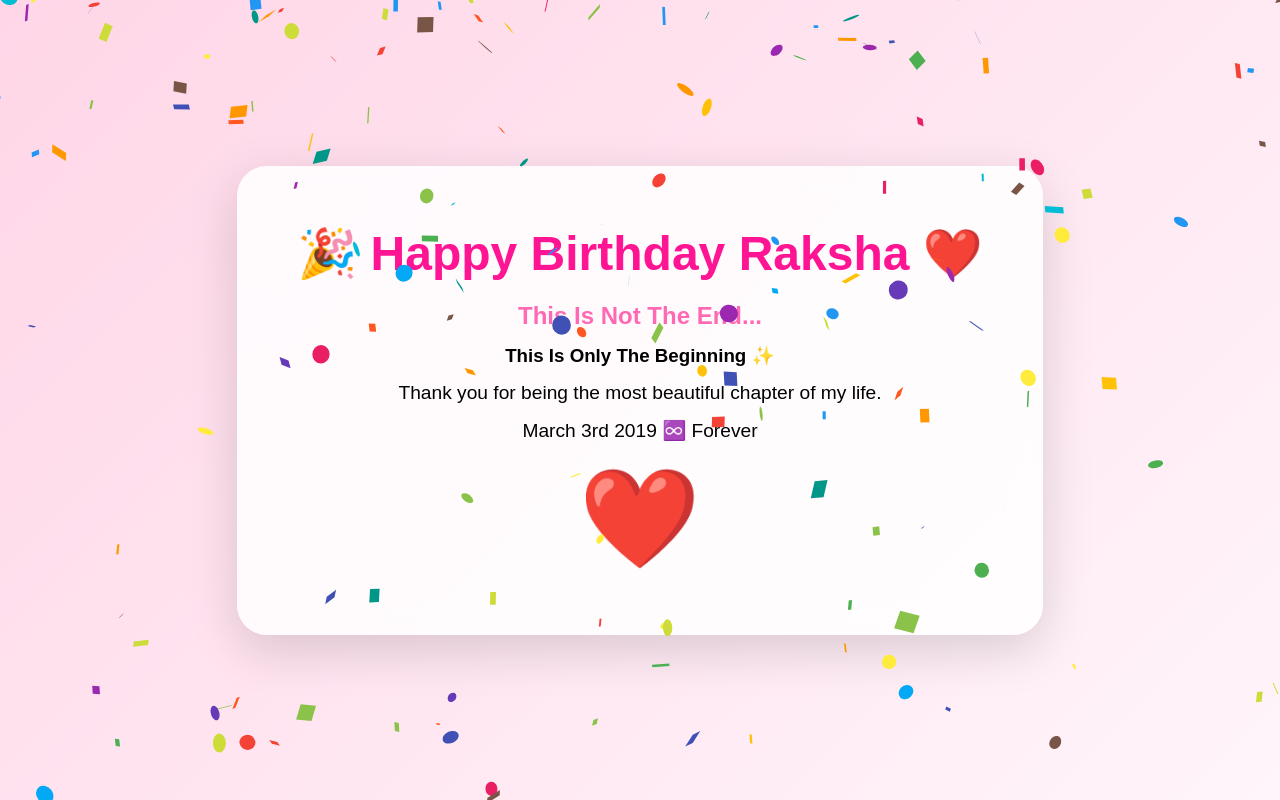
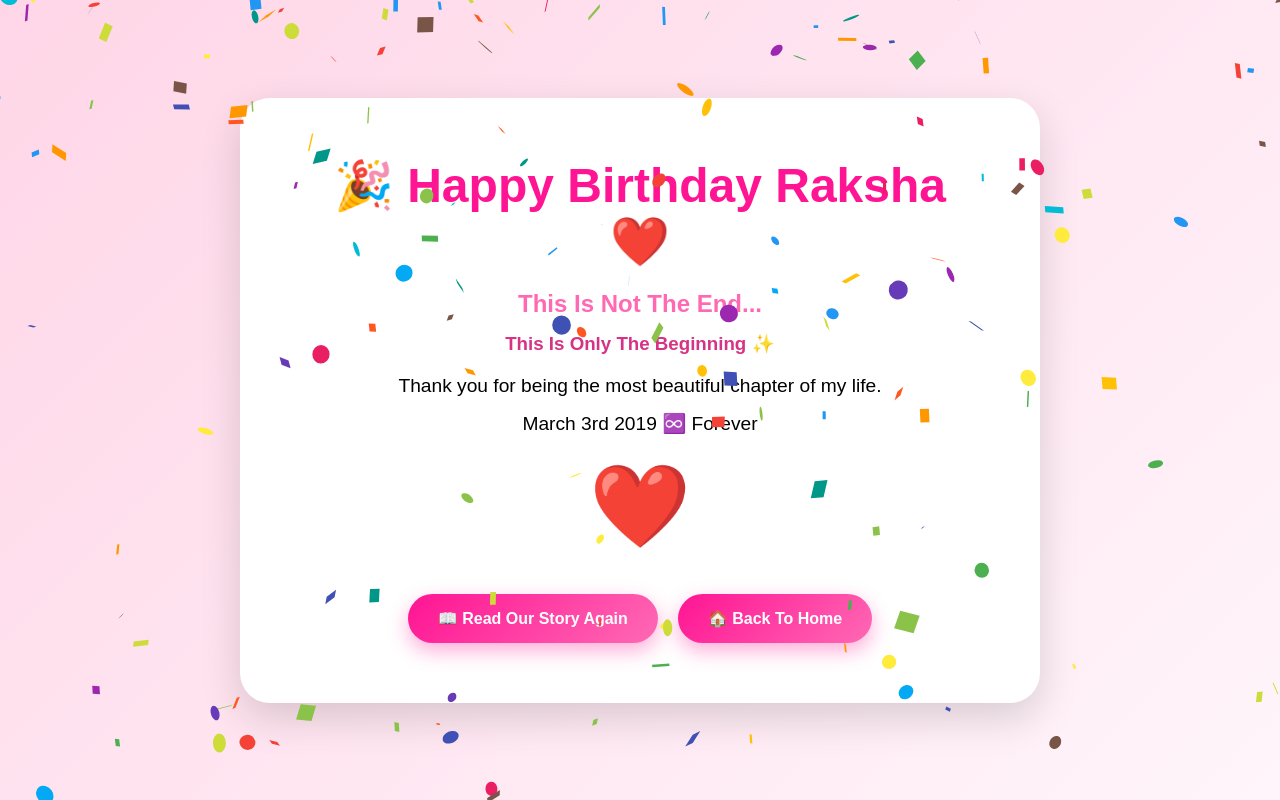
Before and after one commit to abhishekpr86/Birthday-Wishes, a React (Vite) app: page /celebration in a window 1280 px wide. Built offline with nearby package versions, Linux system fonts and the light colour scheme.

Commit message:
Added Celebration page

```diff
--- a/src/pages/CelebrationPage.jsx
+++ b/src/pages/CelebrationPage.jsx
@@ -1,6 +1,9 @@
 import Confetti from "react-confetti";
+import { useNavigate } from "react-router-dom";
 
 function CelebrationPage() {
+  const navigate = useNavigate();
+
   return (
     <div className="celebration-page">
 
@@ -8,17 +11,11 @@ function CelebrationPage() {
 
       <div className="celebration-card">
 
-        <h1>
-          🎉 Happy Birthday Raksha ❤️
-        </h1>
+        <h1>🎉 Happy Birthday Raksha ❤️</h1>
 
-        <h2>
-          This Is Not The End...
-        </h2>
+        <h2>This Is Not The End...</h2>
 
-        <h3>
-          This Is Only The Beginning ✨
-        </h3>
+        <h3>This Is Only The Beginning ✨</h3>
 
         <p>
           Thank you for being the most beautiful
@@ -33,6 +30,24 @@ function CelebrationPage() {
           ❤️
         </div>
 
+        <div className="celebration-actions">
+
+          <button
+            className="celebration-btn"
+            onClick={() => navigate("/story/1")}
+          >
+            📖 Read Our Story Again
+          </button>
+
+          <button
+            className="celebration-btn"
+            onClick={() => navigate("/home")}
+          >
+            🏠 Back To Home
+          </button>
+
+        </div>
+
       </div>
 
     </div>
--- a/src/styles.css
+++ b/src/styles.css
@@ -656,7 +656,7 @@ body {
 }
 
 
-.celebration-page {
+/* .celebration-page {
 
   min-height: 100vh;
 
@@ -723,7 +723,7 @@ body {
 
   animation: pulse 2s infinite;
 
-}
+} */
 
 .story-btn {
 
@@ -808,3 +808,130 @@ body {
   border-radius: 20px;
 
 }
+
+/* .celebration-actions {
+
+  display: flex;
+
+  justify-content: center;
+
+  gap: 20px;
+
+  margin-top: 30px;
+
+  flex-wrap: wrap;
+
+} */
+
+.celebration-page {
+  min-height: 100vh;
+
+  display: flex;
+  justify-content: center;
+  align-items: center;
+
+  background: linear-gradient(
+    135deg,
+    #ffd6e7,
+    #fff5fb
+  );
+
+  padding: 30px;
+}
+
+.celebration-card {
+  max-width: 800px;
+
+  text-align: center;
+
+  background: white;
+
+  padding: 60px;
+
+  border-radius: 30px;
+
+  box-shadow:
+      0 15px 40px rgba(0,0,0,0.15);
+}
+
+.celebration-card h1 {
+  color: deeppink;
+
+  font-size: 3rem;
+
+  margin-bottom: 20px;
+}
+
+.celebration-card h2 {
+  color: hotpink;
+
+  margin-bottom: 15px;
+}
+
+.celebration-card h3 {
+  color: #d63384;
+
+  margin-bottom: 20px;
+}
+
+.celebration-card p {
+  margin-top: 15px;
+
+  font-size: 1.2rem;
+}
+
+.celebration-heart {
+  font-size: 5rem;
+
+  margin-top: 25px;
+
+  animation: pulse 2s infinite;
+}
+
+.celebration-actions {
+  display: flex;
+
+  justify-content: center;
+
+  gap: 20px;
+
+  flex-wrap: wrap;
+
+  margin-top: 40px;
+}
+
+.celebration-btn {
+
+  border: none;
+
+  padding: 15px 30px;
+
+  border-radius: 50px;
+
+  background: linear-gradient(
+      135deg,
+      #ff1493,
+      #ff69b4
+  );
+
+  color: white;
+
+  font-size: 16px;
+
+  font-weight: bold;
+
+  cursor: pointer;
+
+  transition: all 0.3s ease;
+
+  box-shadow:
+      0 8px 20px rgba(255,20,147,.35);
+}
+
+.celebration-btn:hover {
+
+  transform: translateY(-3px);
+
+  box-shadow:
+      0 12px 30px rgba(255,20,147,.5);
+}
```
